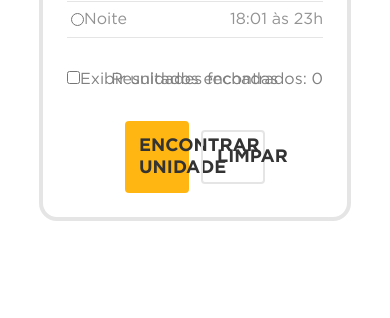
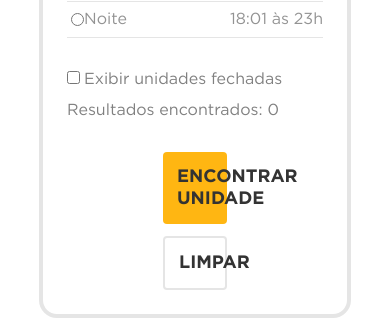
Before and after one commit to ClaytonMarriel/smart-fit-frontend, an Angular app: page / in a window 390 px wide. Shown: the part 652-970 px from the top of the page. Before the commit the page ends 873 px from the top, so only its background shows below. Built offline with nearby package versions, Linux system fonts and the light colour scheme.

Commit message:
form-styles-responsive

```diff
--- a/src/app/components/forms/forms.component.html
+++ b/src/app/components/forms/forms.component.html
@@ -1,31 +1,33 @@
-<form action="" class="form-group">
+<form class="form-group" [formGroup]="formAgendamento">
   <div class="form-icon">
     <img src="../../../assets/images/png/icon-hour.png" alt="">
     Horário
   </div>
   <h3>Qual horário você quer treinar ?</h3>
   <div class="radio-wrapper">
-    <input type="radio" name="manha" value="manha">
+    <input type="radio" name="hour" value="manha" formControlName="hour">
     <label for="manha">Manhã</label>
     <span>06:00 às 12h</span>
   </div>
   <div class="radio-wrapper">
-    <input type="radio" name="tarde" value="tarde">
+    <input type="radio" name="hour" value="tarde" formControlName="hour">
     <label for="tarde">Tarde</label>
     <span>12:01 às 18h</span>
   </div>
   <div class="radio-wrapper">
-    <input type="radio" name="noite" value="noite">
+    <input type="radio" name="hour" value="noite" formControlName="hour">
     <label for="noite">Noite</label>
     <span>18:01 às 23h</span>
   </div>
   <div class="checkbox-wrapper">
-    <input type="checkbox" name="show-closed">
-    <label for="show-closed">Exibir unidades fechadas</label>
+    <div class="checkbox">
+      <input type="checkbox" name="showClosed" formControlName="showClosed">
+      <label for="showClosed">Exibir unidades fechadas</label>
+    </div>
     <span>Resultados encontrados: {{results.length}}</span>
   </div>
   <div class="btn-wrapper">
-    <button class="btn btn-primary">Encontrar unidade</button>
-    <button class="btn btn-secondary">Limpar</button>
+    <button class="btn btn-primary" (click)="onSubmit()">Encontrar unidade</button>
+    <button class="btn btn-secondary" (click)="onClean()">Limpar</button>
   </div>
 </form>
--- a/src/app/components/forms/forms.component.scss
+++ b/src/app/components/forms/forms.component.scss
@@ -57,6 +57,7 @@
 
 .form-group .btn-wrapper {
   display: flex;
+  flex-direction: column;
   gap: 12px;
   align-items: center;
   justify-content: center;
@@ -87,11 +88,28 @@
 .form-group .checkbox-wrapper {
   color: var(--light-grey);
   margin: 32px 0;
-  position: relative;
   width: 100%;
+  display: flex;
+  justify-content: center;
+  flex-direction: column;
+  gap: 12px;
 }
 
-.form-group .checkbox-wrapper span {
-  position: absolute;
-  right: 0;
+.form-group .checkbox-wrapper input[type="checkbox"] {
+  margin-right: 4px;
 }
+
+@media (min-width: 768px) {
+  .form-group .btn-wrapper {
+    flex-direction: row;
+  }
+
+  .form-group .btn-wrapper .btn{
+    width: 25%;
+  }
+
+  .form-group .checkbox-wrapper {
+    flex-direction: row;
+    justify-content: space-between;
+  }
+}
```
